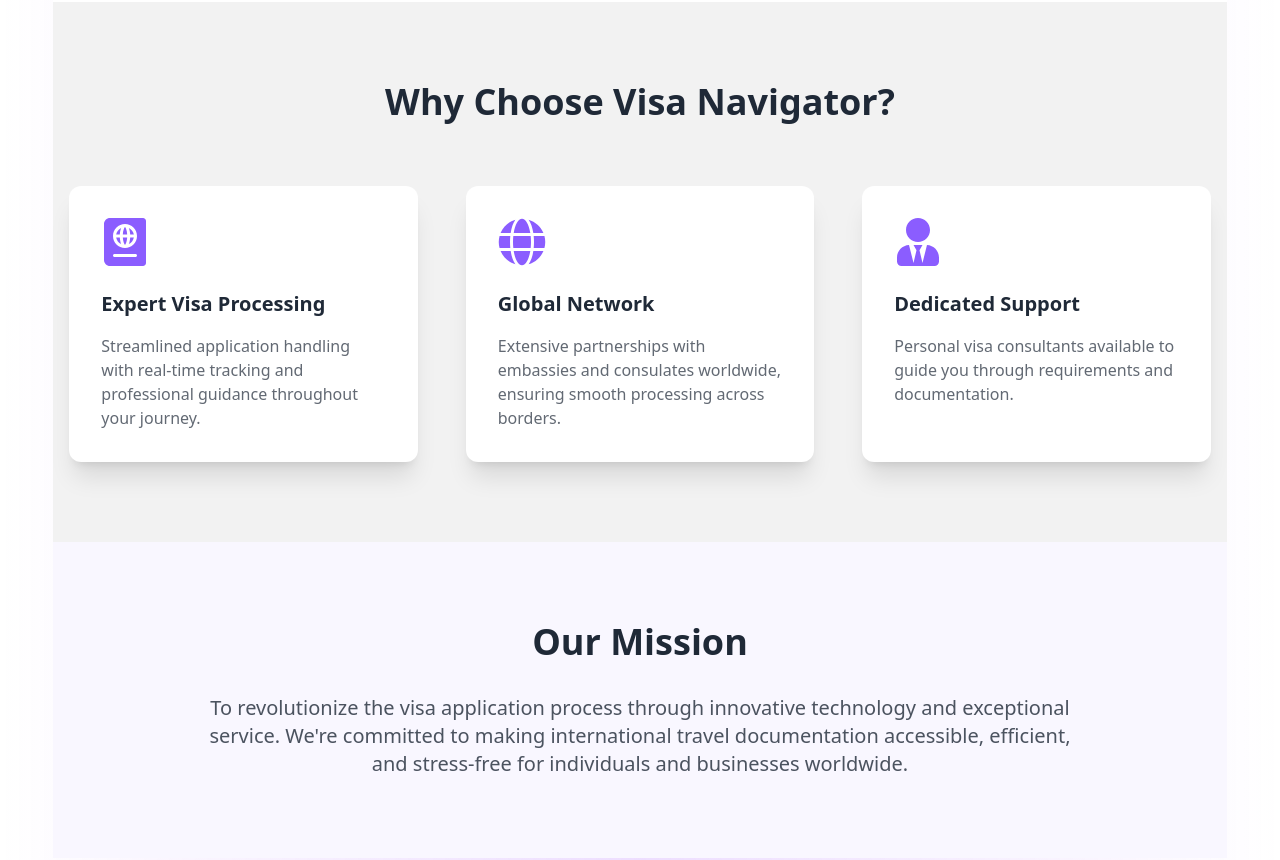
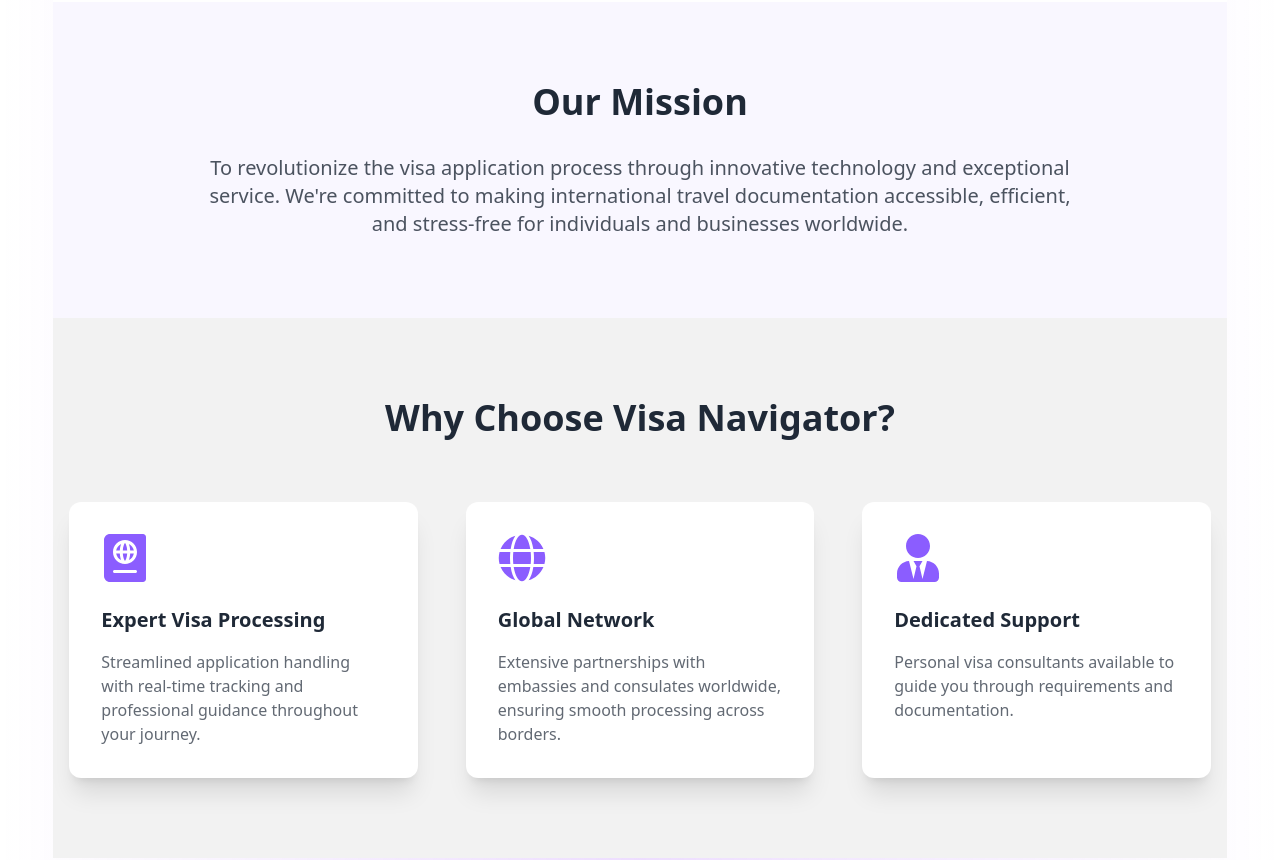
Before and after one commit to abdurrahmanmahmud5981/ReadSphere, a React (Vite) app in the folder client/: page /aboutUs in a window 1280 px wide. Shown: the part 638-1498 px from the top of the page. Built offline with nearby package versions, Linux system fonts and the light colour scheme; no server answers.

Commit message:
refactor: clean up About Us page code and enhance mission statement section

```diff
--- a/client/src/pages/aboutUs/AboutUs.jsx
+++ b/client/src/pages/aboutUs/AboutUs.jsx
@@ -1,55 +1,60 @@
-
-import { motion } from 'framer-motion';
-import { Helmet } from 'react-helmet';
-import { FaPassport, FaGlobe,  FaUserTie } from 'react-icons/fa';
+import { motion } from "framer-motion";
+import { Helmet } from "react-helmet";
+import { FaPassport, FaGlobe, FaUserTie } from "react-icons/fa";
 
 const AboutUs = () => {
   const fadeInUp = {
     initial: { opacity: 0, y: 60 },
     animate: { opacity: 1, y: 0 },
-    transition: { duration: 0.6 }
+    transition: { duration: 0.6 },
   };
 
   const staggerContainer = {
     animate: {
       transition: {
-        staggerChildren: 0.2
-      }
-    }
+        staggerChildren: 0.2,
+      },
+    },
   };
 
   const statistics = [
     { value: "50K+", label: "Successful Applications" },
     { value: "100+", label: "Countries Covered" },
     { value: "98%", label: "Success Rate" },
-    { value: "24/7", label: "Support Available" }
+    { value: "24/7", label: "Support Available" },
   ];
 
   const features = [
     {
       icon: <FaPassport className="w-12 h-12 text-primary" />,
       title: "Expert Visa Processing",
-      description: "Streamlined application handling with real-time tracking and professional guidance throughout your journey."
+      description:
+        "Streamlined application handling with real-time tracking and professional guidance throughout your journey.",
     },
     {
       icon: <FaGlobe className="w-12 h-12 text-primary" />,
       title: "Global Network",
-      description: "Extensive partnerships with embassies and consulates worldwide, ensuring smooth processing across borders."
+      description:
+        "Extensive partnerships with embassies and consulates worldwide, ensuring smooth processing across borders.",
     },
     {
       icon: <FaUserTie className="w-12 h-12 text-primary" />,
       title: "Dedicated Support",
-      description: "Personal visa consultants available to guide you through requirements and documentation."
-    }
+      description:
+        "Personal visa consultants available to guide you through requirements and documentation.",
+    },
   ];
-
-
 
   return (
     <div className="min-h-screen bg-base-100">
       <Helmet>
-        <title>About Visa Navigator - Your Trusted Visa Processing Partner</title>
-        <meta name="description" content="Learn about Visa Navigator's professional visa processing services, global network, and commitment to excellence in international travel documentation." />
+        <title>
+          About Visa Navigator - Your Trusted Visa Processing Partner
+        </title>
+        <meta
+          name="description"
+          content="Learn about Visa Navigator's professional visa processing services, global network, and commitment to excellence in international travel documentation."
+        />
       </Helmet>
 
       {/* Hero Section */}
@@ -59,20 +64,17 @@
         className="relative bg-primary/5 py-20"
       >
         <div className="container mx-auto px-4">
-          <motion.div
-            {...fadeInUp}
-            className="text-center max-w-4xl mx-auto"
-          >
+          <motion.div {...fadeInUp} className="text-center max-w-4xl mx-auto">
             <h1 className="text-5xl md:text-6xl font-bold mb-6 bg-gradient-to-r from-primary to-primary/70 text-transparent bg-clip-text">
               Simplifying Global Mobility
             </h1>
             <p className="text-xl md:text-2xl text-base-content/80 mb-8">
-              Your premiere destination for seamless visa processing and expert travel documentation services.
+              Your premiere destination for seamless visa processing and expert
+              travel documentation services.
             </p>
           </motion.div>
         </div>
       </motion.div>
-
       {/* Statistics Section */}
       <motion.div
         variants={staggerContainer}
@@ -82,15 +84,32 @@
       >
         <div className="grid grid-cols-2 md:grid-cols-4 gap-8">
           {statistics.map((stat, index) => (
-            <motion.div
-              key={index}
-              variants={fadeInUp}
-              className="text-center"
-            >
-              <h3 className="text-4xl font-bold text-primary mb-2">{stat.value}</h3>
+            <motion.div key={index} variants={fadeInUp} className="text-center">
+              <h3 className="text-4xl font-bold text-primary mb-2">
+                {stat.value}
+              </h3>
               <p className="text-base-content/70">{stat.label}</p>
             </motion.div>
           ))}
+        </div>
+      </motion.div>
+      {/* Mission Statement */}
+      <motion.div
+        initial={{ opacity: 0 }}
+        animate={{ opacity: 1 }}
+        transition={{ duration: 0.8, delay: 0.4 }}
+        className="bg-primary/5 py-20"
+      >
+        <div className="container mx-auto px-4">
+          <div className="max-w-4xl mx-auto text-center">
+            <h2 className="text-3xl md:text-4xl font-bold mb-8">Our Mission</h2>
+            <p className="text-lg md:text-xl text-base-content/80 leading-relaxed">
+              To revolutionize the visa application process through innovative
+              technology and exceptional service. We&apos;re committed to making
+              international travel documentation accessible, efficient, and
+              stress-free for individuals and businesses worldwide.
+            </p>
+          </div>
         </div>
       </motion.div>
 
@@ -123,27 +142,6 @@
           </div>
         </div>
       </motion.div>
-
-
-
-      {/* Mission Statement */}
-      <motion.div
-        initial={{ opacity: 0 }}
-        animate={{ opacity: 1 }}
-        transition={{ duration: 0.8, delay: 0.4 }}
-        className="bg-primary/5 py-20"
-      >
-        <div className="container mx-auto px-4">
-          <div className="max-w-4xl mx-auto text-center">
-            <h2 className="text-3xl md:text-4xl font-bold mb-8">Our Mission</h2>
-            <p className="text-lg md:text-xl text-base-content/80 leading-relaxed">
-              To revolutionize the visa application process through innovative technology and
-              exceptional service. We're committed to making international travel documentation
-              accessible, efficient, and stress-free for individuals and businesses worldwide.
-            </p>
-          </div>
-        </div>
-      </motion.div>
     </div>
   );
 };
```
